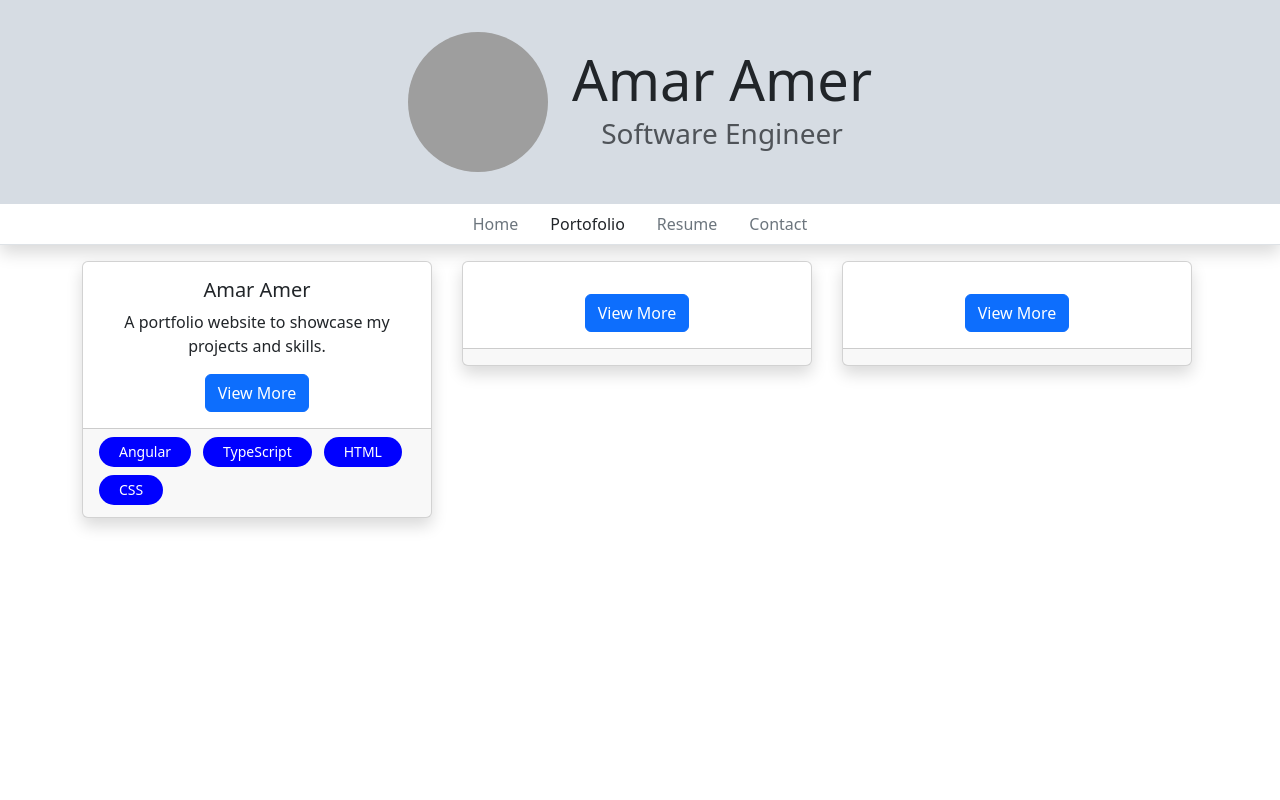
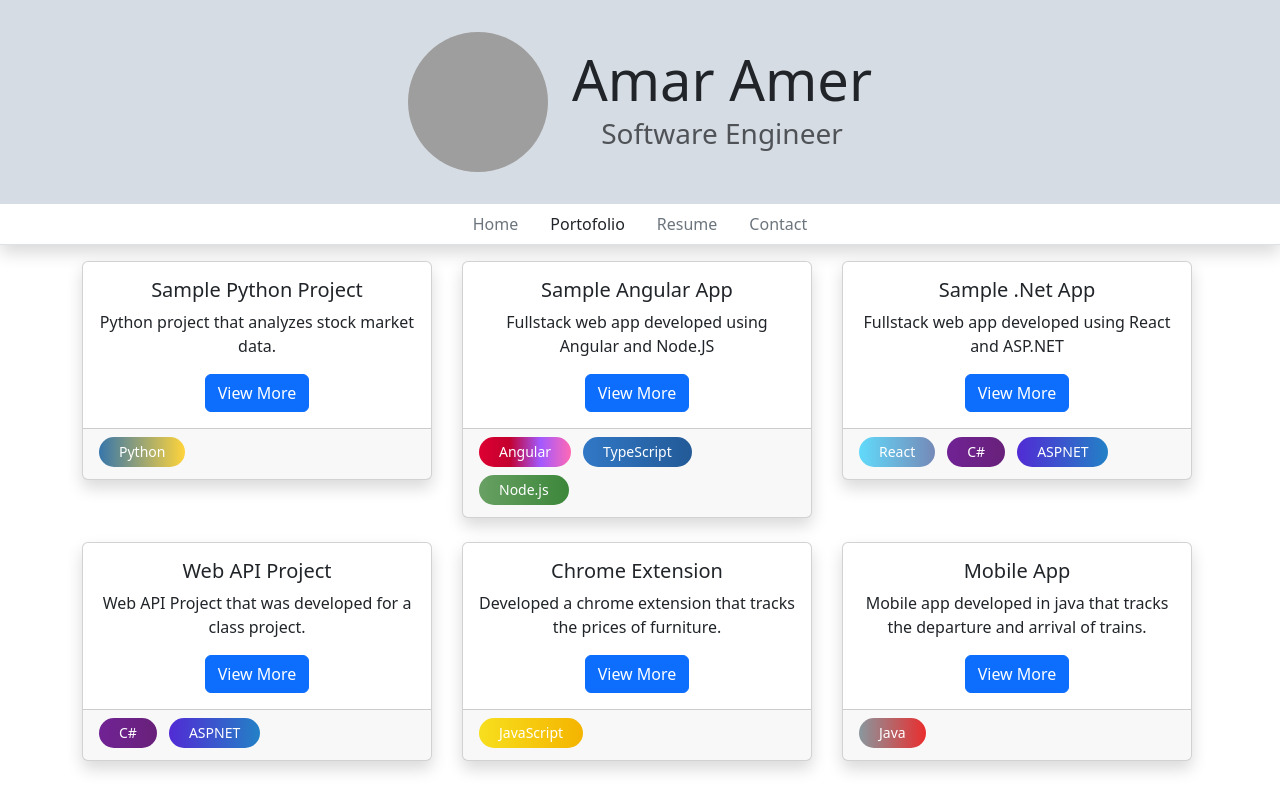
Before and after one commit to september06/AngularProflio, an Angular app: page /protfolio in a window 1280 px wide. Built offline with nearby package versions, Linux system fonts and the light colour scheme; grey boxes are pictures that could not be loaded.

Commit message:
adding color to the tags

```diff
--- a/src/app/_models/Project.ts
+++ b/src/app/_models/Project.ts
@@ -1,3 +1,5 @@
+import { Tag } from "./Tag";
+
 export interface Project {
   id: number;
   name: string;
@@ -5,5 +7,5 @@ export interface Project {
   description: string;
   projectLink: string;
   picture: string[];
-  tags: string[];
+  tags: Tag[];
 }
--- a/src/app/_models/Tag.ts
+++ b/src/app/_models/Tag.ts
@@ -1,4 +1,39 @@
+
+
 export class Tag{
+   static readonly ANGULAR = new Tag('Angular', 'linear-gradient(90deg, #DD0031, #C3002F, #A259FF, #FF69B4)');
+    static readonly TYPESCRIPT = new Tag('TypeScript', 'linear-gradient(90deg, #3178C6, #235A97)');
+    static readonly HTML = new Tag('HTML', 'linear-gradient(90deg, #E44D26, #F16529)');
+    static readonly CSS = new Tag('CSS', 'linear-gradient(90deg, #1572B6, #33AADD)');
+    static readonly JAVASCRIPT = new Tag('JavaScript', 'linear-gradient(90deg, #F7DF1E, #F4B400)');
+    static readonly REACT = new Tag('React', 'linear-gradient(90deg, #61DAFB,rgb(117, 137, 183))');
+    static readonly NODEJS = new Tag('Node.js', 'linear-gradient(90deg, #68A063, #3C873A)');
+    static readonly EXPRESS = new Tag('Express', 'linear-gradient(90deg, #000000, #444444)');
+    static readonly MONGODB = new Tag('MongoDB', 'linear-gradient(90deg, #47A248, #13AA52)');
+    static readonly GIT = new Tag('Git', 'linear-gradient(90deg, #F05032, #DE4C36)');
+    static readonly GITHUB = new Tag('GitHub', 'linear-gradient(90deg, #181717, #6e5494)');
+    static readonly PYTHON = new Tag('Python', 'linear-gradient(90deg, #3776AB, #FFD43B)');
+    static readonly DJANGO = new Tag('Django', 'linear-gradient(90deg, #092E20, #2BA977)');
+    static readonly FLASK = new Tag('Flask', 'linear-gradient(90deg, #000000, #7F7F7F)');
+    static readonly JAVA = new Tag('Java', 'linear-gradient(90deg,rgb(136, 152, 158), #EA2D2E)');
+    static readonly SPRING = new Tag('Spring', 'linear-gradient(90deg, #6DB33F, #3A9A35)');
+    static readonly CSHARP = new Tag('C#', 'linear-gradient(90deg,rgb(112, 34, 148), #68217A)');
+    static readonly DOTNET = new Tag('.NET', 'linear-gradient(90deg, #512BD4, #0C2340)');
+    static readonly RUBY = new Tag('Ruby', 'linear-gradient(90deg, #CC342D, #E0115F)');
+    static readonly RAILS = new Tag('Rails', 'linear-gradient(90deg, #CC0000, #A00000)');
+    static readonly SWIFT = new Tag('Swift', 'linear-gradient(90deg, #FA7343, #FFAC45)');
+    static readonly KOTLIN = new Tag('Kotlin', 'linear-gradient(90deg, #7F52FF, #FFB300, #FF7043)');
+    static readonly GO = new Tag('Go', 'linear-gradient(90deg, #00ADD8, #375EAB)');
+    static readonly PHP = new Tag('PHP', 'linear-gradient(90deg, #777BB4, #4F5D95)');
+    static readonly SQL = new Tag('SQL', 'linear-gradient(90deg, #336791, #00758F)');
+    static readonly AWS = new Tag('AWS', 'linear-gradient(90deg, #FF9900, #232F3E)');
+    static readonly AZURE = new Tag('Azure', 'linear-gradient(90deg, #0089D6, #005A9C)');
+    static readonly DOCKER = new Tag('Docker', 'linear-gradient(90deg, #2496ED, #0DB7ED)');
+    static readonly KUBERNETES = new Tag('Kubernetes', 'linear-gradient(90deg, #326CE5, #003366)');
+    static readonly VUEJS = new Tag('Vue.js', 'linear-gradient(90deg, #4FC08D, #41B883, #35495E)');
+    static readonly ASPNET = new Tag('ASPNET', 'linear-gradient(90deg, #512BD4, #2381C6)');
+
+
 
 private constructor(private readonly key: string, public readonly color:string) {
 
--- a/src/app/project-card/project-card.html
+++ b/src/app/project-card/project-card.html
@@ -7,7 +7,7 @@
 <div class="card-footer">
 <div class="d-flex flex-wrap gap-1">
  <div *ngFor="let tag of project.tags">
-<div class="tag me-2 mb-1">{{tag}}</div>
+<div class="tag me-2 mb-1" [style.background]="tag.color">{{tag}}</div>
 </div>
 </div>
 </div>
--- a/src/app/protfolio/protfolio.html
+++ b/src/app/protfolio/protfolio.html
@@ -1,13 +1,7 @@
 <div class="container">
     <div class="row justify-content-center">
-        <div class="col-lg-4 col-md-6 mb-4" style="max-width: 380px; min-width: 380px">
-            <app-project-card [project]="project"></app-project-card>
-        </div>
-        <div class="col-lg-4 col-md-6 mb-4" style="max-width: 380px; min-width: 380px">
-            <app-project-card></app-project-card>
-        </div>
-        <div class="col-lg-4 col-md-6 mb-4" style="max-width: 380px; min-width: 380px">
-            <app-project-card></app-project-card>
+        <div *ngFor="let pro of project " class="col-lg-4 col-md-6 mb-4" style="max-width: 380px; min-width: 380px">
+            <app-project-card [project]="pro"></app-project-card>
         </div>
     </div>
 </div>
--- a/src/app/protfolio/protfolio.ts
+++ b/src/app/protfolio/protfolio.ts
@@ -1,6 +1,7 @@
 import { Component } from '@angular/core';
 import { Title } from '@angular/platform-browser';
 import { Project } from '../_models/Project';
+import { Tag } from '../_models/Tag';
 @Component({
   selector: 'app-protfolio',
   standalone: false,
@@ -9,15 +10,14 @@ import { Project } from '../_models/Project';
 })
 export class Protfolio {
 
-  project:Project = {
-    id: 0,
-    name: 'Amar Amer',
-    summary: 'A portfolio website to showcase my projects and skills.',
-    description:"",
-    projectLink:"",
-    tags: ['Angular', 'TypeScript', 'HTML', 'CSS'],
-    picture:[]
-  };
+  project:Project[] = [
+    {id: 0, name: "Sample Python Project", picture: ["../../assets/Image1.png","../../assets/Image2.png","../../assets/Image3.png"], projectLink: "//www.github.com", summary: "Python project that analyzes stock market data.", description: "Lorem ipsum dolor sit amet, consectetur adipiscing elit, sed do eiusmod tempor incididunt ut labore et dolore magna aliqua. Ut enim ad minim veniam, quis nostrud exercitation ullamco laboris nisi ut aliquip ex ea commodo consequat. Duis aute irure dolor in reprehenderit in voluptate velit esse cillum dolore eu fugiat nulla pariatur. Excepteur sint occaecat cupidatat non proident, sunt in culpa qui officia deserunt mollit anim id est laborum.", tags: [Tag.PYTHON]},
+    {id: 1, name: "Sample Angular App", picture: ["../../assets/Image1.png","../../assets/Image2.png","../../assets/Image3.png"], projectLink: "//www.github.com", summary: "Fullstack web app developed using Angular and Node.JS", description: "Lorem ipsum dolor sit amet, consectetur adipiscing elit, sed do eiusmod tempor incididunt ut labore et dolore magna aliqua. Ut enim ad minim veniam, quis nostrud exercitation ullamco laboris nisi ut aliquip ex ea commodo consequat. Duis aute irure dolor in reprehenderit in voluptate velit esse cillum dolore eu fugiat nulla pariatur. Excepteur sint occaecat cupidatat non proident, sunt in culpa qui officia deserunt mollit anim id est laborum.", tags: [Tag.ANGULAR, Tag.TYPESCRIPT, Tag.NODEJS]},
+    {id: 2, name: "Sample .Net App", picture: ["../../assets/Image1.png","../../assets/Image2.png","../../assets/Image3.png"], projectLink: "//www.github.com", summary: "Fullstack web app developed using React and ASP.NET", description: "Lorem ipsum dolor sit amet, consectetur adipiscing elit, sed do eiusmod tempor incididunt ut labore et dolore magna aliqua. Ut enim ad minim veniam, quis nostrud exercitation ullamco laboris nisi ut aliquip ex ea commodo consequat. Duis aute irure dolor in reprehenderit in voluptate velit esse cillum dolore eu fugiat nulla pariatur. Excepteur sint occaecat cupidatat non proident, sunt in culpa qui officia deserunt mollit anim id est laborum.", tags: [Tag.REACT ,Tag.CSHARP, Tag.ASPNET]},
+    {id: 3, name: "Web API Project", picture: ["../../assets/Image1.png","../../assets/Image2.png","../../assets/Image3.png"], projectLink: "//www.github.com", summary: "Web API Project that was developed for a class project.", description: "Lorem ipsum dolor sit amet, consectetur adipiscing elit, sed do eiusmod tempor incididunt ut labore et dolore magna aliqua. Ut enim ad minim veniam, quis nostrud exercitation ullamco laboris nisi ut aliquip ex ea commodo consequat. Duis aute irure dolor in reprehenderit in voluptate velit esse cillum dolore eu fugiat nulla pariatur. Excepteur sint occaecat cupidatat non proident, sunt in culpa qui officia deserunt mollit anim id est laborum.", tags: [Tag.CSHARP, Tag.ASPNET]},
+    {id: 4, name: "Chrome Extension", picture: ["../../assets/Image1.png","../../assets/Image2.png","../../assets/Image3.png"], projectLink: "//www.github.com", summary: "Developed a chrome extension that tracks the prices of furniture.", description: "Lorem ipsum dolor sit amet, consectetur adipiscing elit, sed do eiusmod tempor incididunt ut labore et dolore magna aliqua. Ut enim ad minim veniam, quis nostrud exercitation ullamco laboris nisi ut aliquip ex ea commodo consequat. Duis aute irure dolor in reprehenderit in voluptate velit esse cillum dolore eu fugiat nulla pariatur. Excepteur sint occaecat cupidatat non proident, sunt in culpa qui officia deserunt mollit anim id est laborum.", tags: [Tag.JAVASCRIPT]},
+    {id: 5, name: "Mobile App", picture: ["../../assets/Image1.png","../../assets/Image2.png","../../assets/Image3.png"], projectLink: "//www.github.com", summary: "Mobile app developed in java that tracks the departure and arrival of trains.", description: "Lorem ipsum dolor sit amet, consectetur adipiscing elit, sed do eiusmod tempor incididunt ut labore et dolore magna aliqua. Ut enim ad minim veniam, quis nostrud exercitation ullamco laboris nisi ut aliquip ex ea commodo consequat. Duis aute irure dolor in reprehenderit in voluptate velit esse cillum dolore eu fugiat nulla pariatur. Excepteur sint occaecat cupidatat non proident, sunt in culpa qui officia deserunt mollit anim id est laborum.", tags: [Tag.JAVA]}
+  ];
 
     constructor(private titleService: Title) {
     this.titleService.setTitle('Amar Amer - Protfolio');
```
